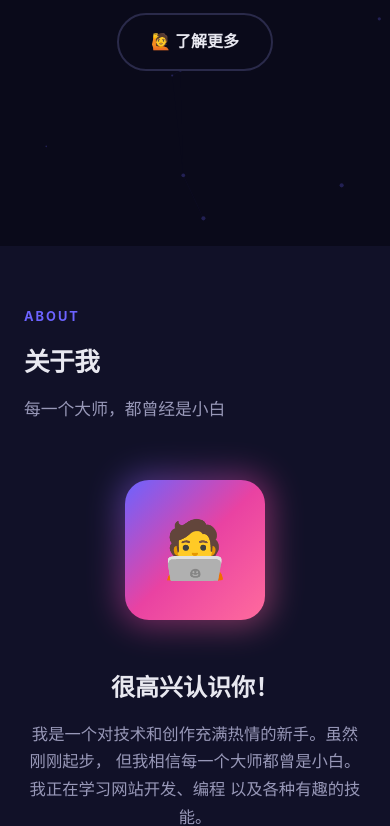
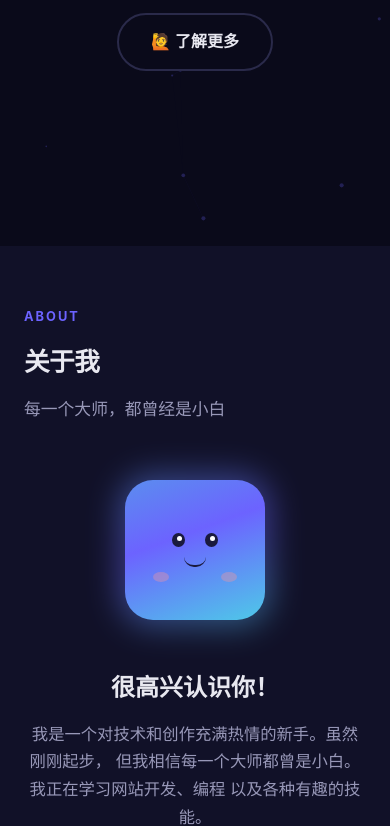
Before and after one commit to jiechongdoushi-svg/my-website, a plain HTML site: page index.html in a window 390 px wide. Shown: the part 598-1424 px from the top of the page. Drawn offline with Linux system fonts and the light colour scheme.

Commit message:
✏️ 名字改为薯饼，头像换成豆包风格CSS绘制

```diff
--- a/css/style.css
+++ b/css/style.css
@@ -386,21 +386,86 @@ section {
 .about-avatar {
     width: 180px;
     height: 180px;
-    border-radius: 24px;
-    background: var(--gradient-hero);
+    border-radius: 28px;
+    background: linear-gradient(160deg, #5B8DEF 0%, #6C63FF 40%, #4EC9E8 100%);
     display: flex;
     align-items: center;
     justify-content: center;
-    font-size: 4.5rem;
     position: relative;
     z-index: 1;
+    overflow: hidden;
+}
+
+/* 头像内部的脸部图案 */
+.avatar-face {
+    position: relative;
+    width: 100%;
+    height: 100%;
+    display: flex;
+    flex-direction: column;
+    align-items: center;
+    justify-content: center;
+}
+
+/* 眼睛容器 */
+.avatar-eyes {
+    display: flex;
+    gap: 28px;
+    margin-bottom: 10px;
+}
+
+/* 眼睛 — 豆豆眼 */
+.avatar-eye {
+    width: 16px;
+    height: 18px;
+    border-radius: 50%;
+    background: #1a1a3e;
+    position: relative;
+}
+
+/* 眼睛高光 */
+.avatar-eye::after {
+    content: '';
+    position: absolute;
+    width: 5px;
+    height: 5px;
+    background: #fff;
+    border-radius: 50%;
+    top: 3px;
+    right: 3px;
+}
+
+/* 嘴巴 — 小弧线 */
+.avatar-mouth {
+    width: 28px;
+    height: 12px;
+    border-bottom: 3px solid #1a1a3e;
+    border-radius: 0 0 14px 14px;
+}
+
+/* 腮红 */
+.avatar-blush {
+    position: absolute;
+    width: 22px;
+    height: 14px;
+    border-radius: 50%;
+    background: rgba(255, 150, 150, 0.35);
+    bottom: 52px;
+}
+
+.avatar-blush.left {
+    left: 36px;
+}
+
+.avatar-blush.right {
+    right: 36px;
 }
 
 .about-avatar-glow {
     position: absolute;
     inset: -6px;
-    border-radius: 28px;
-    background: var(--gradient-hero);
+    border-radius: 33px;
+    background: linear-gradient(160deg, #5B8DEF, #6C63FF, #4EC9E8);
     filter: blur(16px);
     opacity: 0.4;
     animation: glow-pulse 3s ease-in-out infinite;
@@ -914,7 +979,35 @@ section {
     .about-avatar {
         width: 140px;
         height: 140px;
-        font-size: 3.5rem;
+    }
+
+    .avatar-eyes {
+        gap: 20px;
+    }
+
+    .avatar-eye {
+        width: 13px;
+        height: 14px;
+    }
+
+    .avatar-mouth {
+        width: 22px;
+        height: 10px;
+        border-bottom-width: 2px;
+    }
+
+    .avatar-blush {
+        width: 16px;
+        height: 10px;
+        bottom: 38px;
+    }
+
+    .avatar-blush.left {
+        left: 28px;
+    }
+
+    .avatar-blush.right {
+        right: 28px;
     }
 }
 
--- a/index.html
+++ b/index.html
@@ -41,7 +41,7 @@
                 <span class="blink"></span> 探索世界 · 创造角落
             </div>
             <h1 class="hero-title">
-                你好，我是<br><span class="gradient-text">[你的名字]</span>
+                你好，我是<br><span class="gradient-text">薯饼</span>
             </h1>
             <p class="hero-desc">
                 欢迎来到我的数字花园 🌱<br>
@@ -66,7 +66,17 @@
             <div class="about-grid fade-in">
                 <div class="about-avatar-wrap">
                     <div class="about-avatar-glow"></div>
-                    <div class="about-avatar">🧑‍💻</div>
+                    <div class="about-avatar">
+                        <div class="avatar-face">
+                            <div class="avatar-eyes">
+                                <div class="avatar-eye left"></div>
+                                <div class="avatar-eye right"></div>
+                            </div>
+                            <div class="avatar-mouth"></div>
+                            <div class="avatar-blush left"></div>
+                            <div class="avatar-blush right"></div>
+                        </div>
+                    </div>
                 </div>
                 <div class="about-text">
                     <h3>很高兴认识你！</h3>
```
